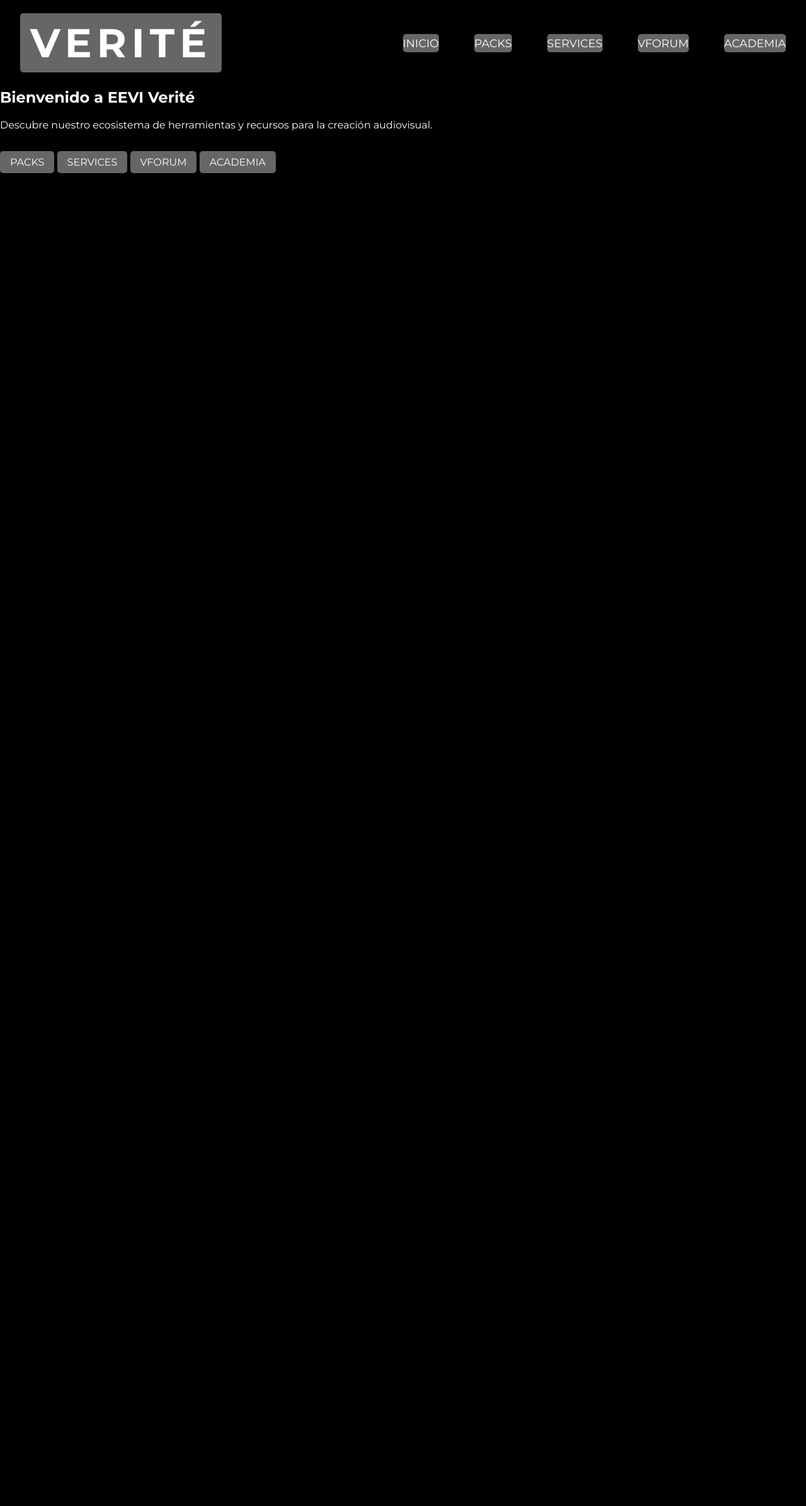
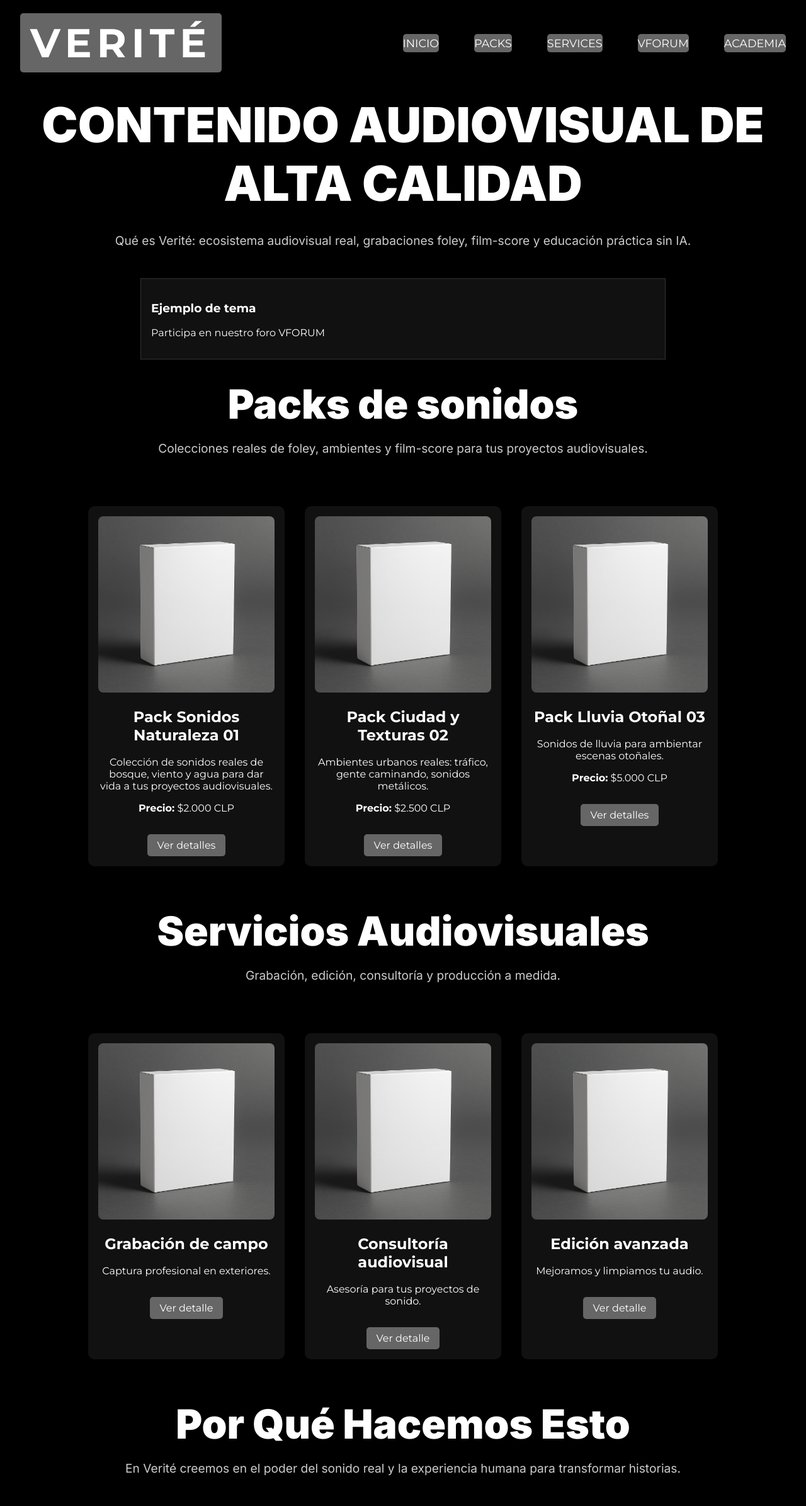
Before and after one commit to dbastias37/EEVI_Verit-, a Flask app: page / in a window 1280 px wide. Shown: the whole page at 63% size. Before the commit the page ends 275 px from the top, so only its background shows below. Run offline with Flask 3, Linux system fonts and the light colour scheme; data that the repository does not hold is empty.

Commit message:
feat: home completo + categorías fijas en VFORUM y limpieza de duplicados

```diff
--- a/app.py
+++ b/app.py
@@ -44,9 +44,16 @@ def cargar_packs():
     with open('packs/info.json', 'r', encoding='utf-8') as f:
         return json.load(f)
 
+# Datos de servicios
+def cargar_services():
+    with open('services/info.json', 'r', encoding='utf-8') as f:
+        return json.load(f)
+
 @app.route('/')
 def home():
-    return render_template('home.html')
+    latest = forum_db.get_latest_topic()
+    return render_template('home.html', latest=latest,
+                           packs=cargar_packs(), services=cargar_services())
 
 @app.route('/packs')
 def packs():
@@ -55,7 +62,8 @@ def packs():
 
 @app.route('/services')
 def services():
-    return render_template('services.html')
+    services = cargar_services()
+    return render_template('services.html', services=services)
 
 @app.route('/academia')
 def academia():
--- a/modules/forum.py
+++ b/modules/forum.py
@@ -6,16 +6,16 @@ DB_PATH = 'db/forum.db'
 
 # Categorías disponibles para los temas del foro
 CATEGORIES = [
-    "Grabación en vivo",
-    "Diseño de sonido",
+    "Grabación de video",
+    "Diseño sonoro",
     "Foley y efectos",
+    "Edición de vídeo",
     "Edición de audio",
     "Mezcla y masterización",
-    "Micrófonos y equipos",
-    "Flujo de trabajo DAW",
-    "Ambientes y field recording",
-    "Postproducción de vídeo",
-    "Plugins y herramientas",
+    "Micrófonos y equipamiento",
+    "Plugins y Softwares",
+    "Recording",
+    "Postproducción",
     "Formatos y codecs",
     "Consejos de producción",
 ]
@@ -35,6 +35,15 @@ def get_topics() -> List[Dict]:
     rows = cur.fetchall()
     conn.close()
     return [dict(row) for row in rows]
+
+def get_latest_topic() -> Dict:
+    conn = _connect()
+    conn.row_factory = sqlite3.Row
+    cur = conn.cursor()
+    cur.execute('SELECT * FROM topics ORDER BY created_at DESC LIMIT 1')
+    row = cur.fetchone()
+    conn.close()
+    return dict(row) if row else None
 
 def get_topic(topic_id: int) -> Dict:
     conn = _connect()
--- /dev/null
+++ b/services/info.json
@@ -0,0 +1,23 @@
+[
+  {
+    "id": "grabacion-campo",
+    "titulo": "Grabación de campo",
+    "descripcion": "Captura profesional en exteriores.",
+    "imagen": "/static/img/pack1.jpg",
+    "enlace": "#"
+  },
+  {
+    "id": "consultoria-audiovisual",
+    "titulo": "Consultoría audiovisual",
+    "descripcion": "Asesoría para tus proyectos de sonido.",
+    "imagen": "/static/img/pack2.jpg",
+    "enlace": "#"
+  },
+  {
+    "id": "edicion-avanzada",
+    "titulo": "Edición avanzada",
+    "descripcion": "Mejoramos y limpiamos tu audio.",
+    "imagen": "/static/img/pack3.jpg",
+    "enlace": "#"
+  }
+]
--- a/static/style.css
+++ b/static/style.css
@@ -254,3 +254,47 @@ a:hover, button:hover {
     width: 100%;
   }
 }
+
+.hero h1 {
+  font-family: 'Inter', sans-serif;
+  font-weight: 900;
+  font-size: clamp(3rem,6vw,6rem);
+  text-align: center;
+  color: #fff;
+  margin: 2rem 0;
+}
+
+.hero p {
+  font-family: 'Inter', sans-serif;
+  font-weight: 400;
+  font-size: 1.2rem;
+  color: #ccc;
+  text-align: center;
+  margin-bottom: 3rem;
+}
+
+.section-title {
+  font-family: 'Inter', sans-serif;
+  font-weight: 900;
+  font-size: clamp(2.5rem,5vw,5rem);
+  text-align: center;
+  color: #fff;
+  margin: 2rem 0 1rem;
+}
+
+.section-desc {
+  font-family: 'Inter', sans-serif;
+  font-weight: 400;
+  font-size: 1.2rem;
+  color: #ccc;
+  text-align: center;
+  margin-bottom: 3rem;
+}
+
+.latest-topic-card {
+  background: #111;
+  border: 1px solid #333;
+  padding: 1rem;
+  margin: 2rem auto;
+  max-width: 800px;
+}
--- a/templates/home.html
+++ b/templates/home.html
@@ -4,13 +4,50 @@
 
 {% block content %}
   <section class="hero">
-    <h1 class="hero-title">Bienvenido a EEVI Verité</h1>
-    <p>Descubre nuestro ecosistema de herramientas y recursos para la creación audiovisual.</p>
-    <div class="hero-links">
-      <a href="{{ url_for('packs') }}" class="btn">PACKS</a>
-      <a href="{{ url_for('services') }}" class="btn">SERVICES</a>
-      <a href="{{ url_for('forum') }}" class="btn">VFORUM</a>
-      <a href="{{ url_for('academia') }}" class="btn">ACADEMIA</a>
+    <h1>CONTENIDO AUDIOVISUAL DE ALTA CALIDAD</h1>
+    <p>Qué es Verité: ecosistema audiovisual real, grabaciones foley, film-score y educación práctica sin IA.</p>
+  </section>
+
+  {% if latest %}
+  <div class="latest-topic-card">
+    <h3><a href="/forum/{{ latest.id }}">{{ latest.title }}</a></h3>
+    <p>{{ latest.category }}</p>
+    <p>{{ latest.created_at }}</p>
+  </div>
+  {% else %}
+  <div class="latest-topic-card">
+    <h3>Ejemplo de tema</h3>
+    <p>Participa en nuestro foro VFORUM</p>
+  </div>
+  {% endif %}
+
+  <h2 class="section-title">Packs de sonidos</h2>
+  <p class="section-desc">Colecciones reales de foley, ambientes y film-score para tus proyectos audiovisuales.</p>
+  <div class="packs">
+    {% for pack in packs %}
+    <div class="pack-card">
+      <img src="{{ pack.imagen }}" alt="{{ pack.titulo }}">
+      <h2>{{ pack.titulo }}</h2>
+      <p>{{ pack.descripcion }}</p>
+      <p><strong>Precio:</strong> {{ pack.precio }}</p>
+      <a href="/pack/{{ pack.id }}">Ver detalles</a>
     </div>
-  </section>
+    {% endfor %}
+  </div>
+
+  <h2 class="section-title">Servicios Audiovisuales</h2>
+  <p class="section-desc">Grabación, edición, consultoría y producción a medida.</p>
+  <div class="services">
+    {% for s in services %}
+    <div class="service-card">
+      <img src="{{ s.imagen }}" alt="{{ s.titulo }}">
+      <h2>{{ s.titulo }}</h2>
+      <p>{{ s.descripcion }}</p>
+      <a href="{{ s.enlace }}">Ver detalle</a>
+    </div>
+    {% endfor %}
+  </div>
+
+  <h2 class="section-title">Por Qué Hacemos Esto</h2>
+  <p class="section-desc">En Verité creemos en el poder del sonido real y la experiencia humana para transformar historias.</p>
 {% endblock %}
```
Also changed, not shown: templates/services.html (+6 -16 lines), README.md.
